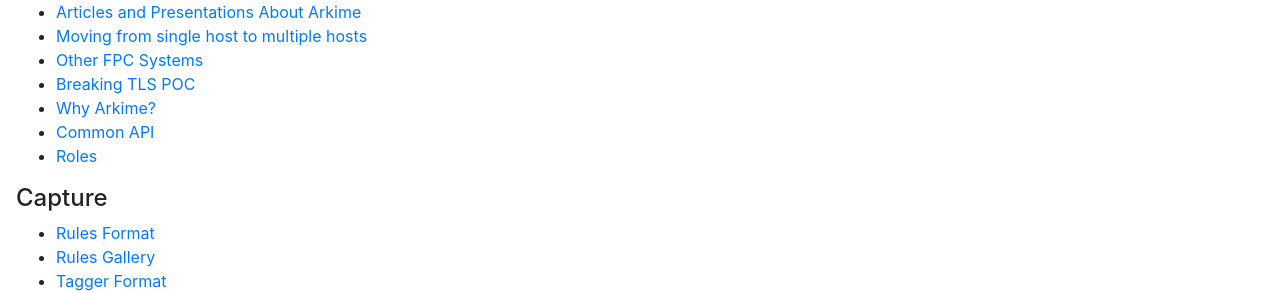
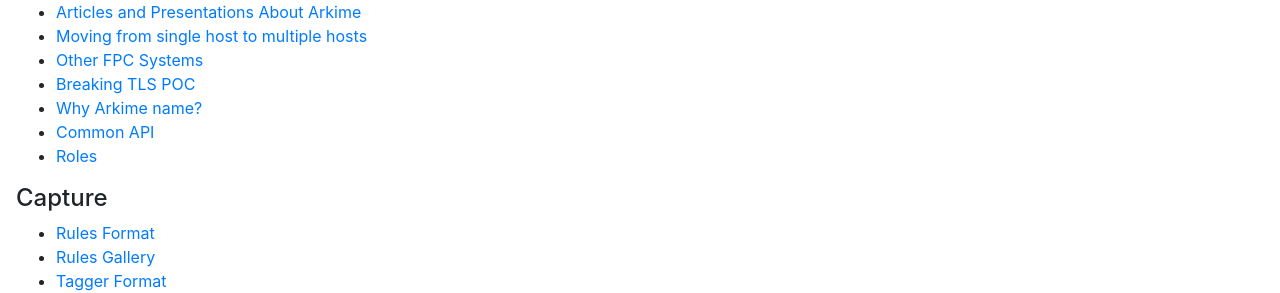
Before and after one commit to arkime/arkimeweb, a Jekyll site: the page built from _wiki/home.md, in a window 1280 px wide. Shown: the part 199-492 px from the top of the page. Built offline with Jekyll 4.4.1, drawn with Linux system fonts in a browser that asks for light colours.

Commit message:
why arkime NAME

```diff
--- a/_wiki/home.md
+++ b/_wiki/home.md
@@ -16,7 +16,7 @@
 - [Moving from single host to multiple hosts](multihost)
 - [Other FPC Systems](otherfpc)
 - [Breaking TLS POC](break-tls-poc)
-- [Why Arkime?](arkimeetus)
+- [Why Arkime name?](arkimeetus)
 - [Common API](commonapi)
 - [Roles](roles)
 
```
